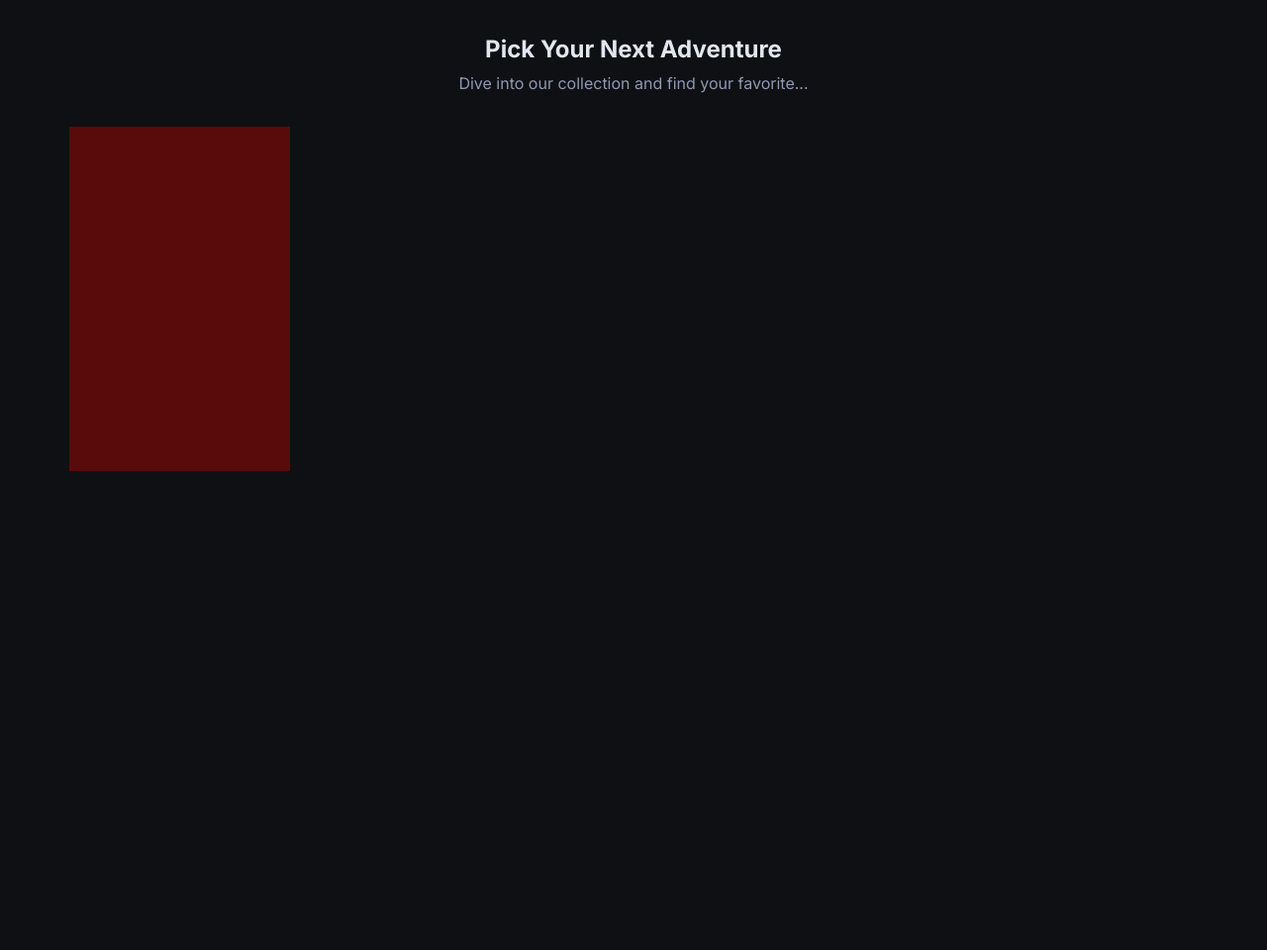
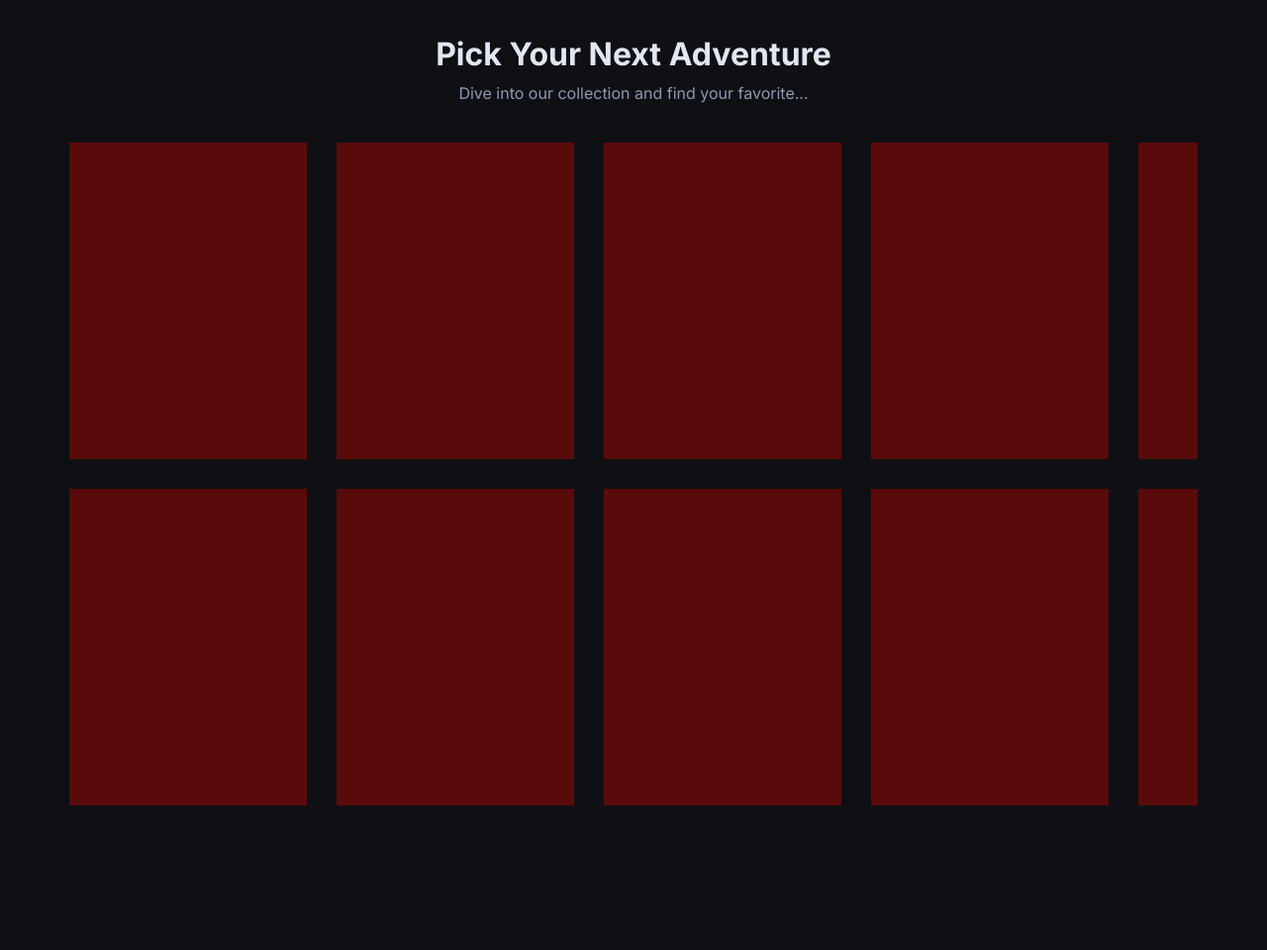
Before and after one commit to omar-albarakeh/AI-Movie-Recommender, a PHP site: page / in a window 1280 px wide. Shown: the whole page at 99% size. Before the commit the page ends 476 px from the top, so only its background shows below. Run offline with PHP 8.4, Linux system fonts and the light colour scheme.

Commit message:
styling cards position

```diff
--- a/front-end/index.html
+++ b/front-end/index.html
@@ -18,7 +18,73 @@
             <h1 class="movies-title white-txt">Pick Your Next Adventure</h1>
             <p class="movies-subtitle grey-txt">Dive into our collection and find your favorite...</p>
         </div>
-        <div class="flex row movies-cards">
+        <div class="flex column movies-cards">
+            <div class="movie-card primary-bg">
+                <div class="card-img"></div>
+                <div class="card-footer primary-bg">
+
+                </div>
+            </div>
+            <div class="movie-card primary-bg">
+                <div class="card-img"></div>
+                <div class="card-footer primary-bg">
+
+                </div>
+            </div>
+            <div class="movie-card primary-bg">
+                <div class="card-img"></div>
+                <div class="card-footer primary-bg">
+
+                </div>
+            </div>
+            <div class="movie-card primary-bg">
+                <div class="card-img"></div>
+                <div class="card-footer primary-bg">
+
+                </div>
+            </div>
+            <div class="movie-card primary-bg">
+                <div class="card-img"></div>
+                <div class="card-footer primary-bg">
+
+                </div>
+            </div>
+            <div class="movie-card primary-bg">
+                <div class="card-img"></div>
+                <div class="card-footer primary-bg">
+
+                </div>
+            </div>
+            <div class="movie-card primary-bg">
+                <div class="card-img"></div>
+                <div class="card-footer primary-bg">
+
+                </div>
+            </div>
+            <div class="movie-card primary-bg">
+                <div class="card-img"></div>
+                <div class="card-footer primary-bg">
+
+                </div>
+            </div>
+            <div class="movie-card primary-bg">
+                <div class="card-img"></div>
+                <div class="card-footer primary-bg">
+
+                </div>
+            </div>
+            <div class="movie-card primary-bg">
+                <div class="card-img"></div>
+                <div class="card-footer primary-bg">
+
+                </div>
+            </div>
+            <div class="movie-card primary-bg">
+                <div class="card-img"></div>
+                <div class="card-footer primary-bg">
+
+                </div>
+            </div>
             <div class="movie-card primary-bg">
                 <div class="card-img"></div>
                 <div class="card-footer primary-bg">
--- a/front-end/styles/styles.css
+++ b/front-end/styles/styles.css
@@ -7,7 +7,7 @@
 
 .movies-container{
     width: 100%;
-    height: 100vh;
+    height: 120vh;
     padding: 35px 70px ;
 }
 
@@ -18,9 +18,18 @@
     margin-bottom: 20px;
     text-align: center;
 }
-
+.movies-title{
+    font-size: 32px;
+}
+.movies-cards{
+    width: 100%;
+    height: 90%;
+    gap: 30px;
+    flex-wrap: wrap;
+    overflow-x: scroll;
+}
 .movie-card{
-    width: 223px;
-    height: 348px;
-    flex-wrap: wrap;
+    width: 240px;
+    height: 320px;
+    flex-shrink: 0;
 }
```
